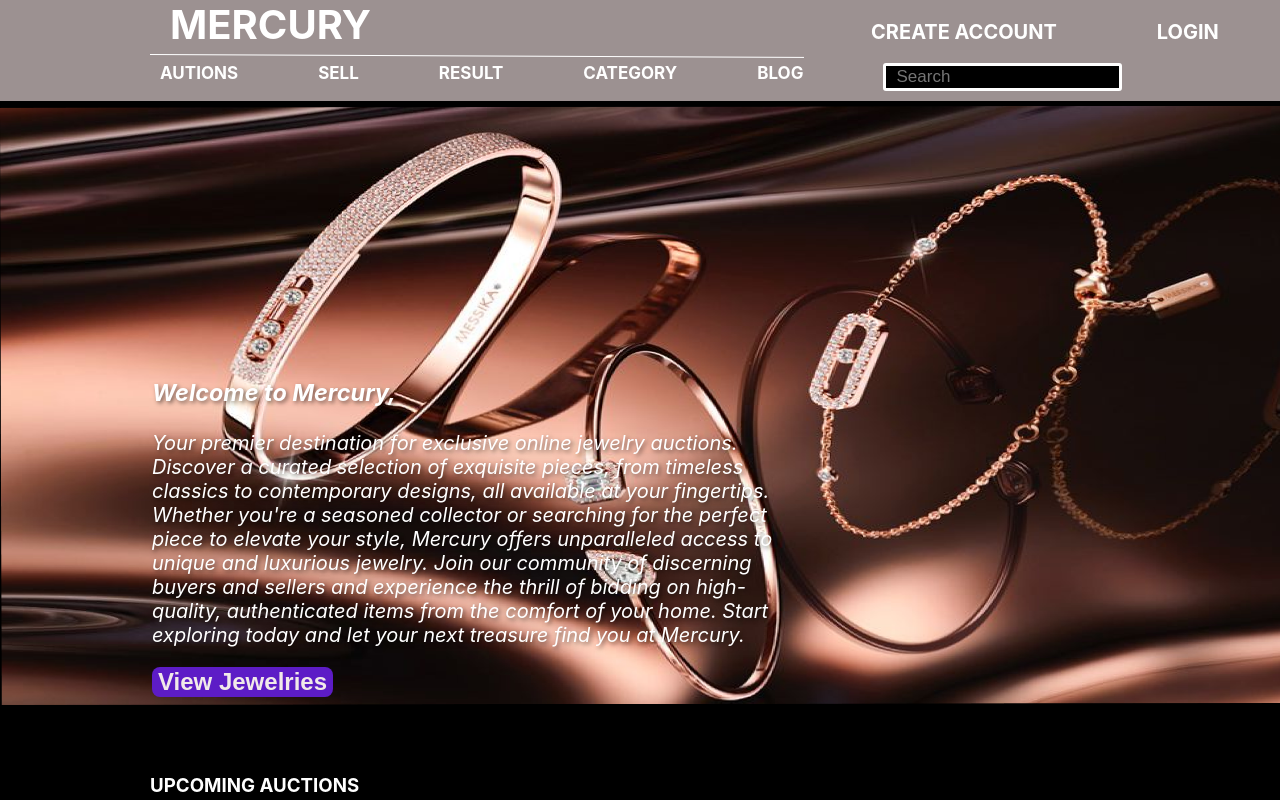
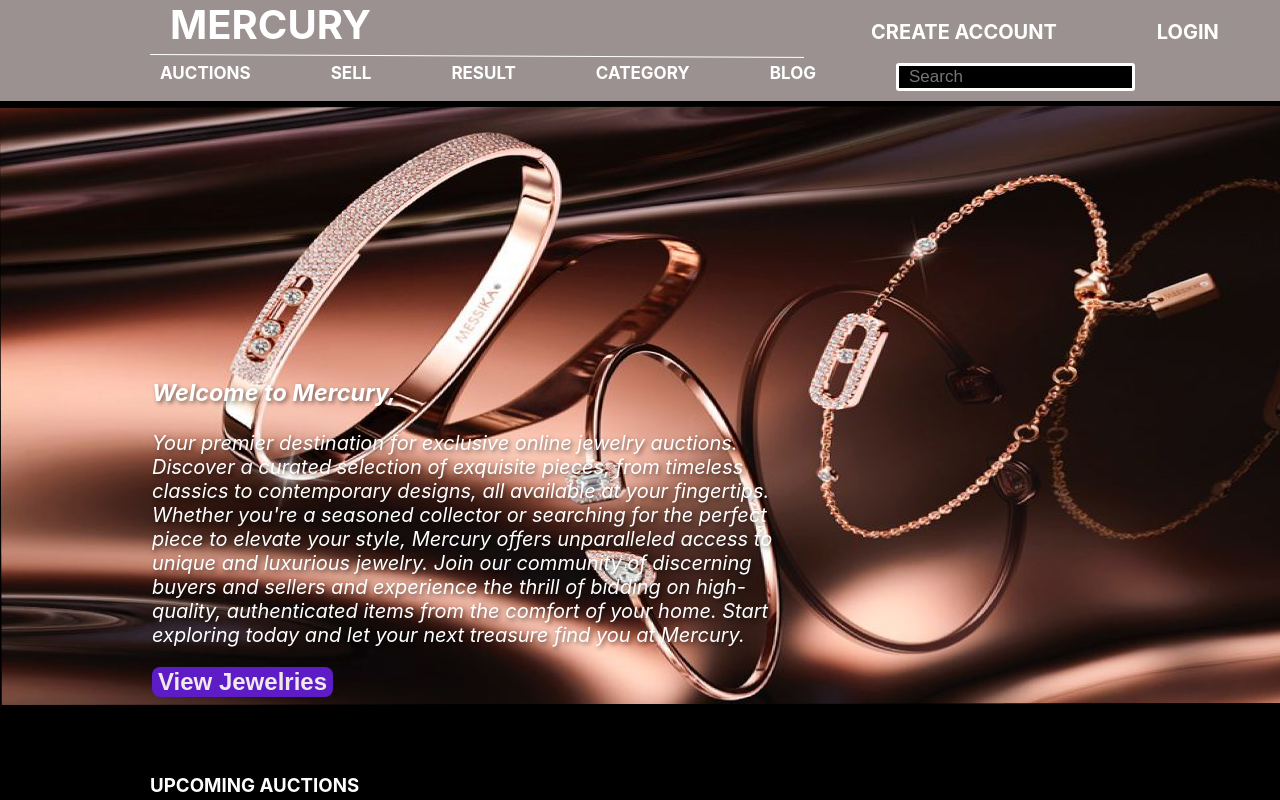
Before and after one commit to caleb1123/Mercury, a React (Create React App) app in the folder Client/: page /Category in a window 1280 px wide. Shown: the top 800 px of the page. Built offline with nearby package versions, Linux system fonts and the light colour scheme.

Commit message:
new fe code

```diff
--- a/Client/src/pages/users/Category/index.jsx
+++ b/Client/src/pages/users/Category/index.jsx
@@ -35,7 +35,7 @@ function Category() {
                 </div>
                 <div className="Down_Header">
                     <div className="Bar">
-                        AUTIONS
+                        AUCTIONS
                         <div className="world_bar_style" >SELL</div>
                         <div className="world_bar_style" >RESULT</div>
                         <div className="world_bar_style" >CATEGORY</div>
--- a/Client/src/pages/users/HomePage/index.jsx
+++ b/Client/src/pages/users/HomePage/index.jsx
@@ -39,7 +39,7 @@ function HomePage(){
             </div>
             <div className="Down_Header">
                 <div className="Bar">
-                    AUTIONS
+                    AUCTIONS
                     <div className="world_bar_style" >SELL</div>
                     <div className="world_bar_style" >RESULT</div>
                     <div className="world_bar_style" >CATEGORY</div>
--- a/Client/src/pages/users/ViewJewelry/index.jsx
+++ b/Client/src/pages/users/ViewJewelry/index.jsx
@@ -51,7 +51,7 @@ const ViewJewelry = () => {
             </div>
             <div className="Down_Header">
                 <div className="Bar">
-                    AUTIONS
+                    AUCTIONS
                     <div className="world_bar_style" >SELL</div>
                     <div className="world_bar_style" >RESULT</div>
                     <div className="world_bar_style" >CATEGORY</div>
--- a/Client/src/pages/users/ViewProfile/index.jsx
+++ b/Client/src/pages/users/ViewProfile/index.jsx
@@ -31,7 +31,7 @@ const ViewProfile = () =>{
             </div>
             <div className="Down_Header">
                 <div className="Bar">
-                    AUTIONS
+                    AUCTIONS
                     <div className="world_bar_style" >SELL</div>
                     <div className="world_bar_style" >RESULT</div>
                     <div className="world_bar_style" >CATEGORY</div>
```
